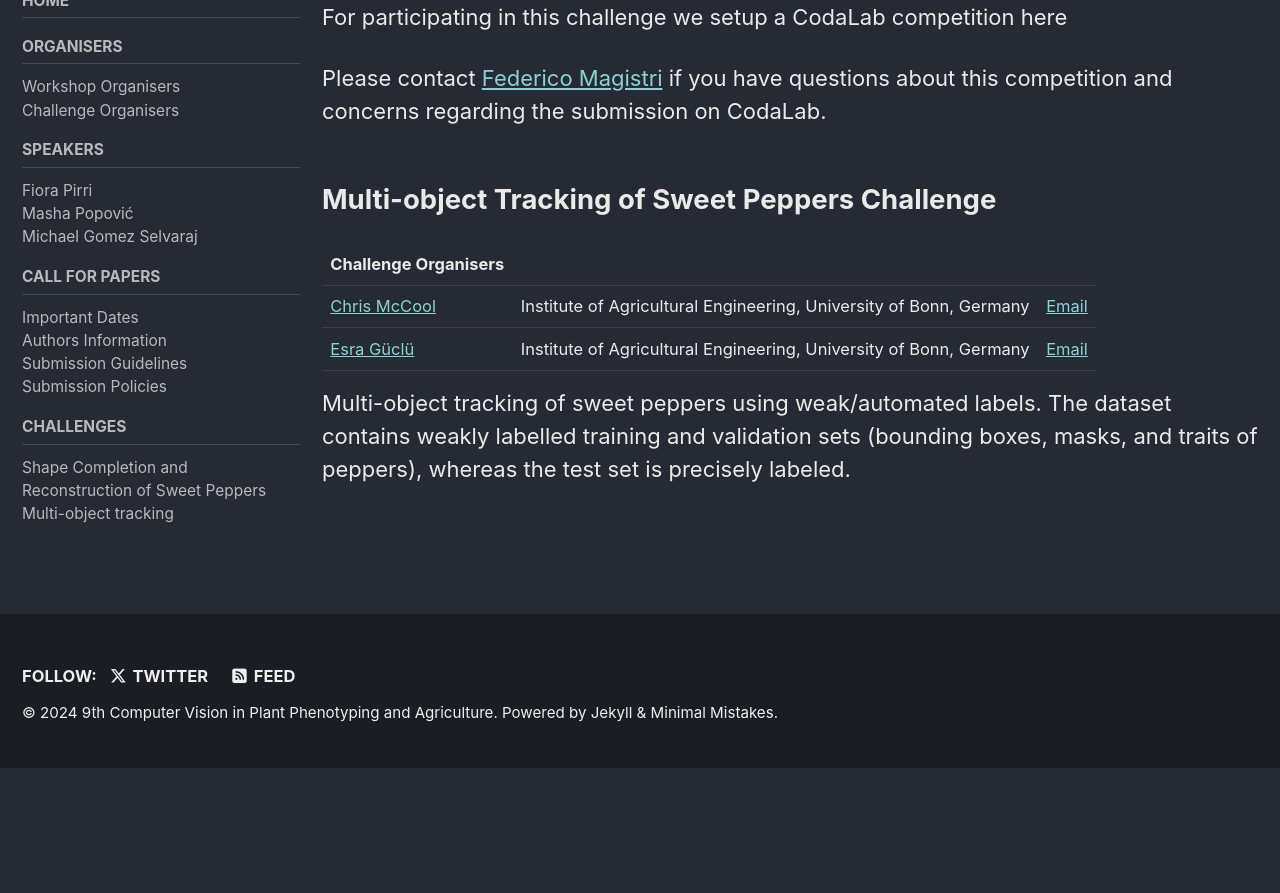
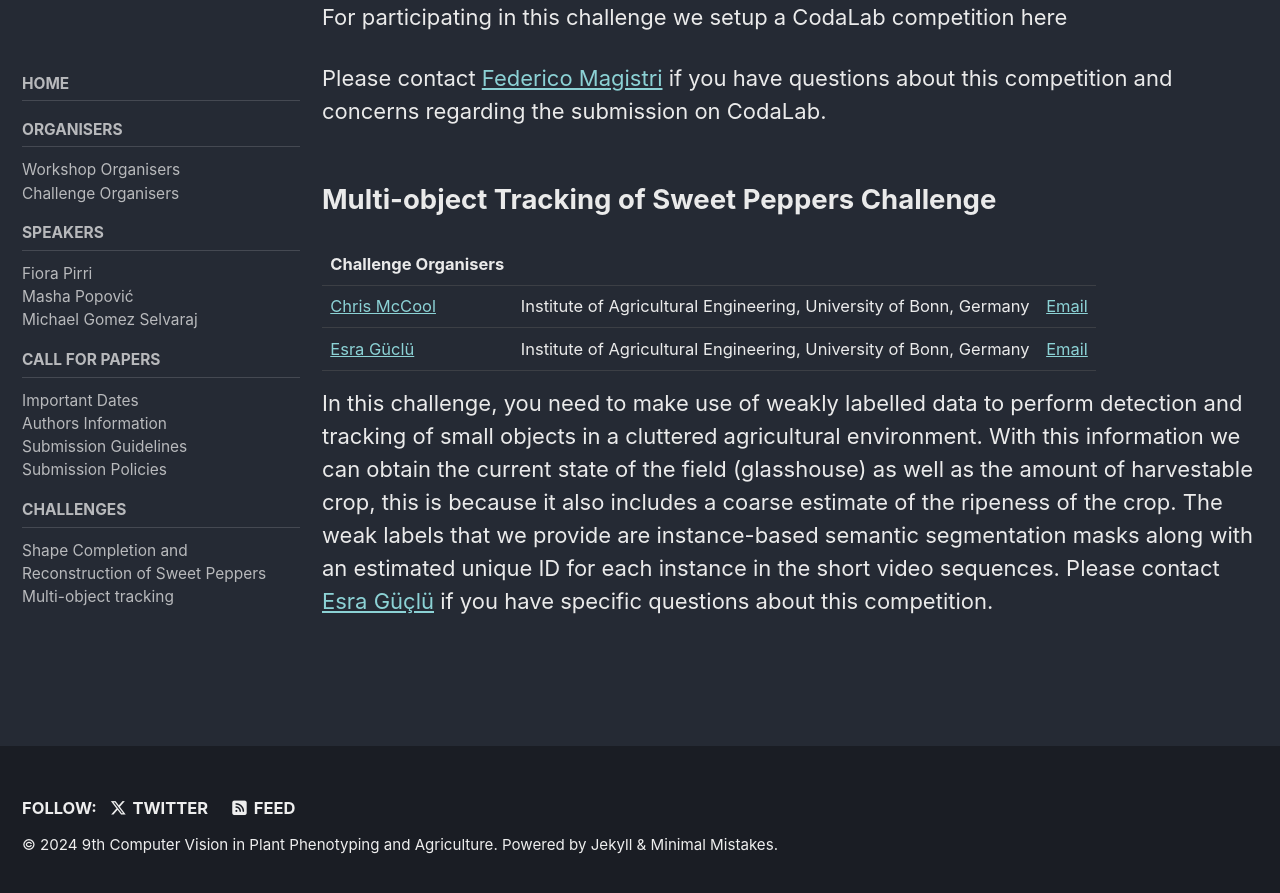
Before and after one commit to cvppa2024/cvppa2024.github.io, a Jekyll site: the page built from _pages/challenges.md, in a window 1280 px wide and 900 px high, scrolled down 1096 px. Shown: the top 893 px of the window. Built offline with Jekyll 4.4.1, drawn with Linux system fonts in a browser that asks for light colours; cached includes are drawn as plain includes; before the commit the page ends 1864 px from its top, so only the background shows below that.

Commit message:
Update challenges.md
Edited the Multi-obj tracking challenge

```diff
--- a/_pages/challenges.md
+++ b/_pages/challenges.md
@@ -37,4 +37,4 @@ Please contact [Federico Magistri](mailto:federico.magistri@uni-bonn.de) if you
 | [Chris McCool](http://agrobotics.uni-bonn.de/chris-mccool/index.html) | Institute of Agricultural Engineering, University of Bonn, Germany | [Email](mailto:cmccool@uni-bonn.de) |
 | [Esra Güclü](http://agrobotics.uni-bonn.de/chris-mccool/index.html) | Institute of Agricultural Engineering, University of Bonn, Germany | [Email](mailto:egueclue@uni-bonn.de) |
 
-Multi-object tracking of sweet peppers using weak/automated labels. The dataset contains weakly labelled training and validation sets (bounding boxes, masks, and traits of peppers), whereas the test set is precisely labeled.
+In this challenge, you need to make use of weakly labelled data to perform detection and tracking of small objects in a cluttered agricultural environment. With this information we can obtain the current state of the field (glasshouse) as well as the amount of harvestable crop, this is because it also includes a coarse estimate of the ripeness of the crop.  The weak labels that we provide are instance-based semantic segmentation masks along with an estimated unique ID for each instance in the short video sequences. Please contact [Esra Güçlü](egueclue@uni-bonn.de) if you have specific questions about this competition.
```
